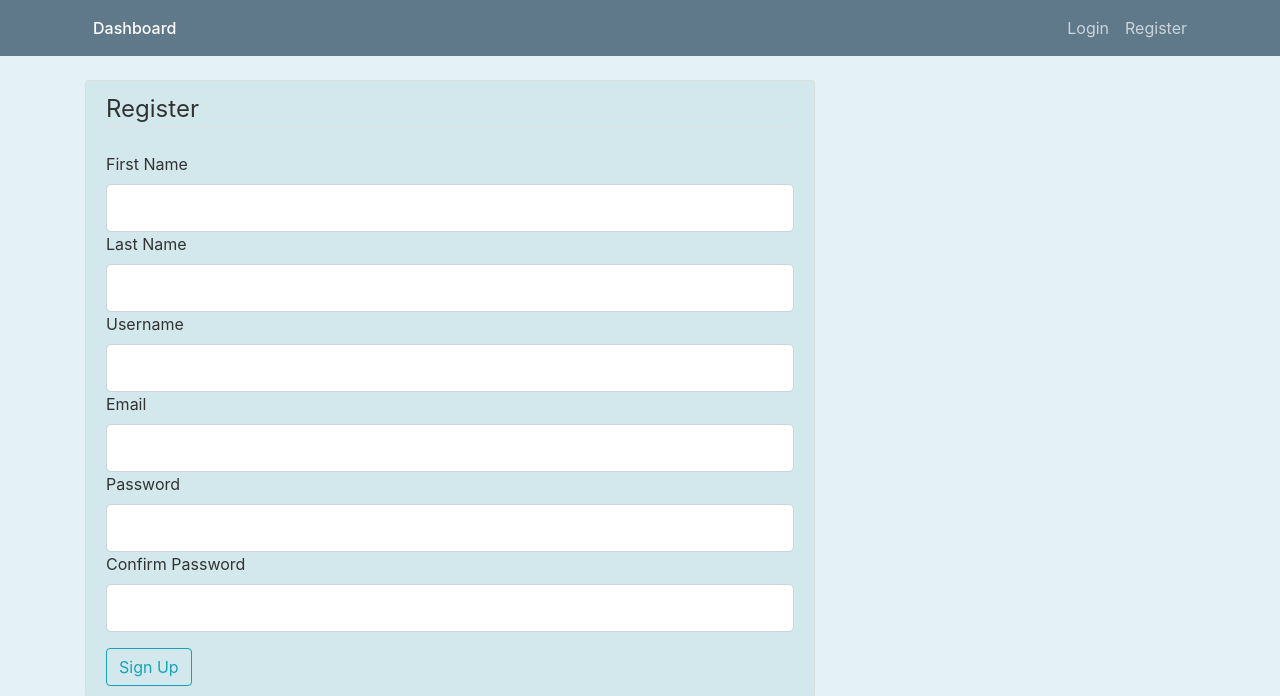
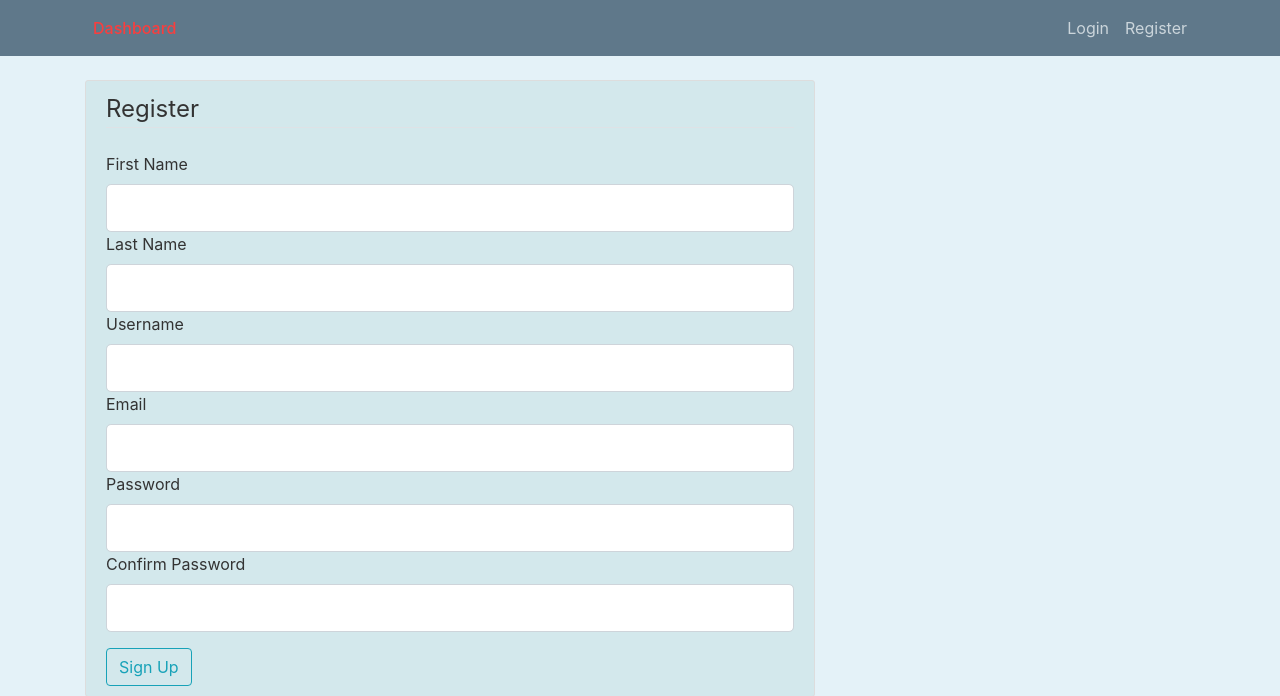
Before and after one commit to dhruv01234/stock_project, a Flask app: page /register in a window 1280 px wide, while the restyled element is pressed. Shown: the top 696 px of the page. Run offline with Flask 2, Linux system fonts and the light colour scheme; some libraries are stand-ins or nearby versions.

Commit message:
trying to fix css

```diff
--- a/stockchart/static/main.css
+++ b/stockchart/static/main.css
@@ -28,7 +28,7 @@
 
             .site-header .navbar-nav .nav-link:active {
                 font-weight: 500;
-                color: #ffffff;
+                color: #f93e3e;
             }
 
             .active {
```
Also changed, not shown: stockchart/site.db.
